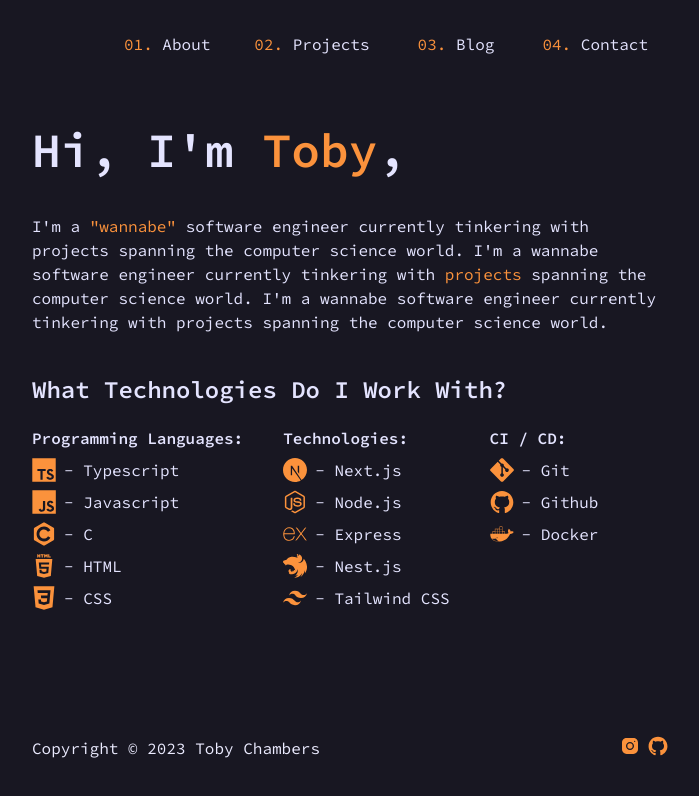
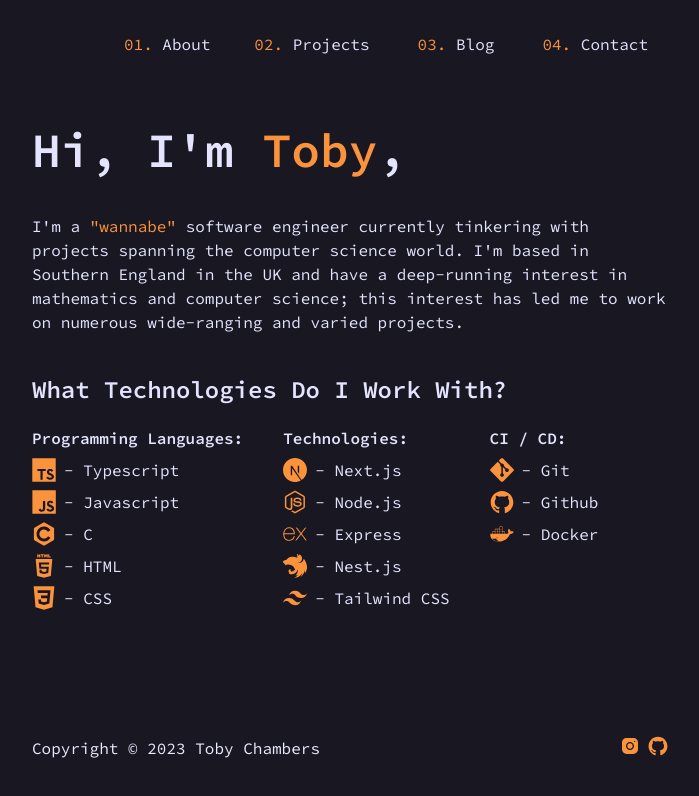
Before and after one commit to piedart/site, a Next.js app: page / in a window 1280 px wide. Shown: the top 796 px of the page, without its empty margins (288-987 px from the left). Built offline with nearby package versions, Linux system fonts and the light colour scheme.

Commit message:
change main mapge

```diff
--- a/src/app/page.tsx
+++ b/src/app/page.tsx
@@ -19,11 +19,9 @@
           <span className="text-orange-400 decoration-2 ease-in duration-75 hover:cursor-pointer hover:underline">
             &quot;wannabe&quot;
           </span>{' '}
-          software engineer currently tinkering with projects spanning the computer science world. I&apos;m a wannabe software engineer
-          currently tinkering with{' '}
-          <span className="text-orange-400 decoration-2 ease-in duration-75 hover:cursor-pointer hover:underline">projects</span>{' '}
-          spanning the computer science world. I&apos;m a wannabe software engineer currently tinkering with projects spanning the
-          computer science world.
+          software engineer currently tinkering with projects spanning the computer science world. I'm based in Southern England in the
+          UK and have a deep-running interest in mathematics and computer science; this interest has led me to work on numerous
+          wide-ranging and varied projects.
         </h3>
       </div>
 
```
